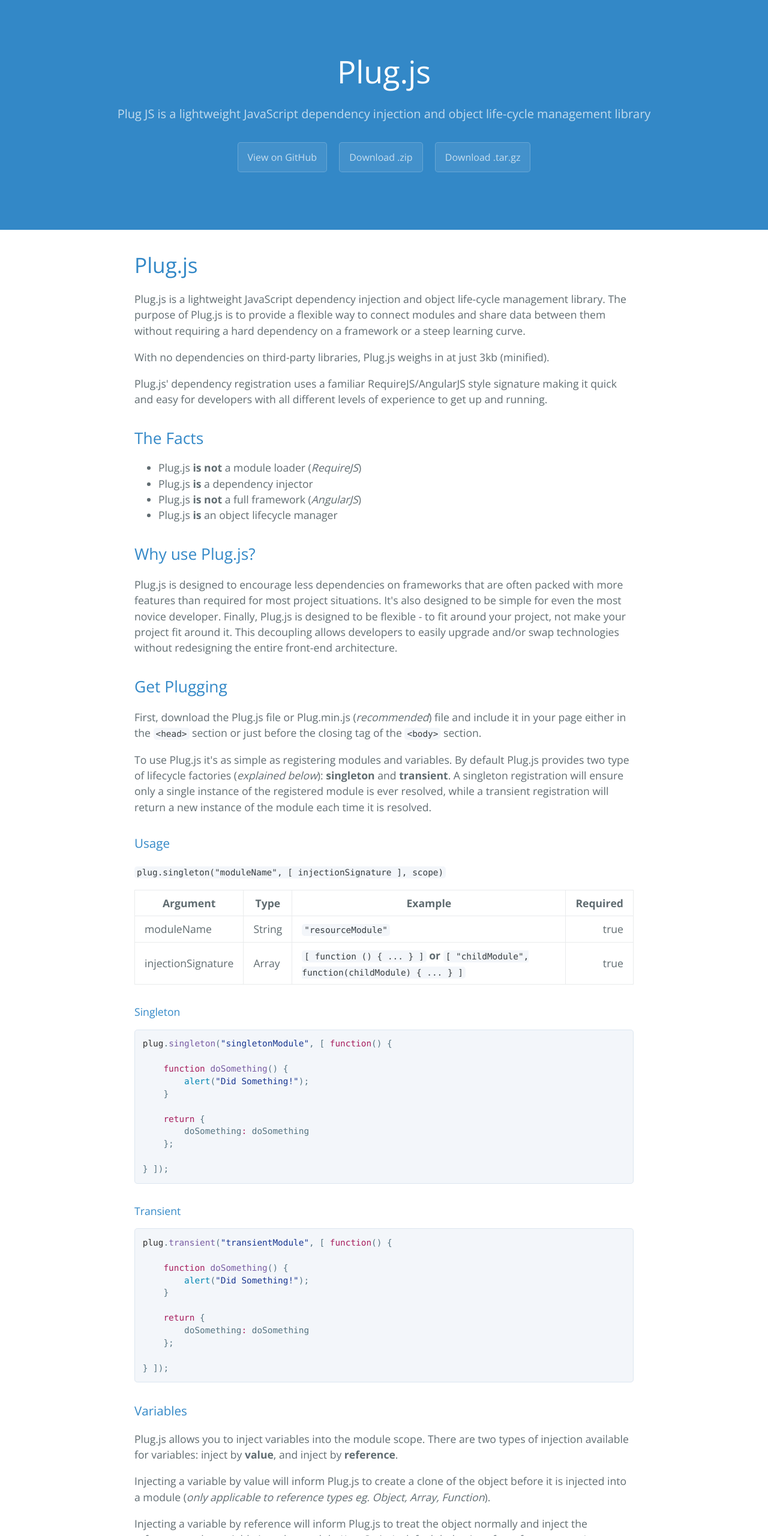
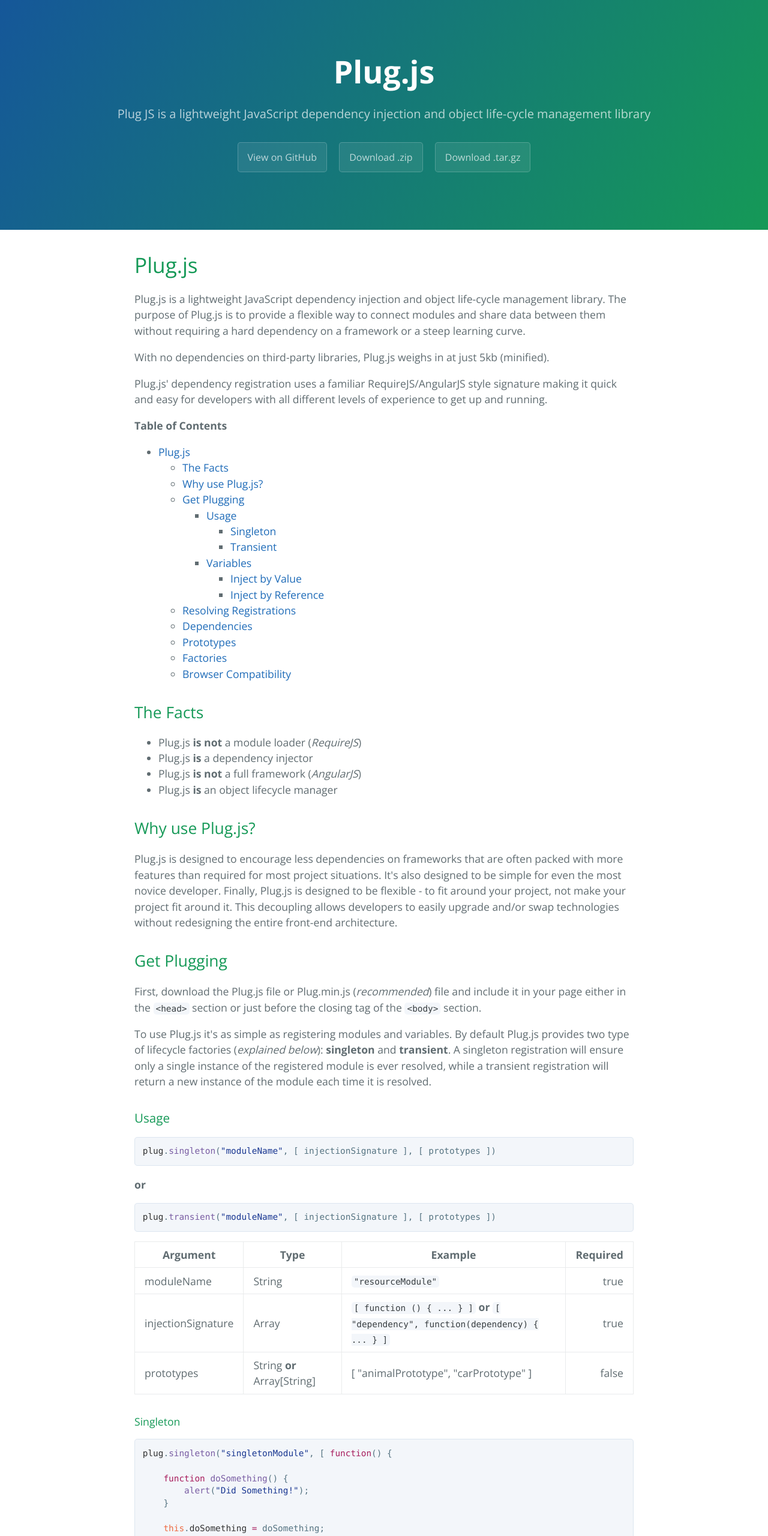
Before and after one commit to andrewcourtice/plug.js, a plain HTML site: page index.html in a window 1280 px wide. Shown: the top 2560 px of the page at 60% size. Drawn offline with nearby package versions, Linux system fonts and the light colour scheme.

Commit message:
Create gh-pages branch via GitHub

```diff
--- a/index.html
+++ b/index.html
@@ -24,9 +24,49 @@
 
 <p>Plug.js is a lightweight JavaScript dependency injection and object life-cycle management library. The purpose of Plug.js is to provide a flexible way to connect modules and share data between them without requiring a hard dependency on a framework or a steep learning curve.</p>
 
-<p>With no dependencies on third-party libraries, Plug.js weighs in at just 3kb (minified).</p>
+<p>With no dependencies on third-party libraries, Plug.js weighs in at just 5kb (minified).</p>
 
 <p>Plug.js' dependency registration uses a familiar RequireJS/AngularJS style signature making it quick and easy for developers with all different levels of experience to get up and running.</p>
+
+<p><strong>Table of Contents</strong></p>
+
+<ul>
+<li>
+<a href="#plugjs">Plug.js</a>
+
+<ul>
+<li><a href="#the-facts">The Facts</a></li>
+<li><a href="#why-use-plugjs">Why use Plug.js?</a></li>
+<li>
+<a href="#get-plugging">Get Plugging</a>
+
+<ul>
+<li>
+<a href="#usage">Usage</a>
+
+<ul>
+<li><a href="#singleton">Singleton</a></li>
+<li><a href="#transient">Transient</a></li>
+</ul>
+</li>
+<li>
+<a href="#variables">Variables</a>
+
+<ul>
+<li><a href="#inject-by-value">Inject by Value</a></li>
+<li><a href="#inject-by-reference">Inject by Reference</a></li>
+</ul>
+</li>
+</ul>
+</li>
+<li><a href="#resolving-registrations">Resolving Registrations</a></li>
+<li><a href="#dependencies">Dependencies</a></li>
+<li><a href="#prototypes">Prototypes</a></li>
+<li><a href="#factories">Factories</a></li>
+<li><a href="#browser-compatibility">Browser Compatibility</a></li>
+</ul>
+</li>
+</ul>
 
 <h2>
 <a id="the-facts" class="anchor" href="#the-facts" aria-hidden="true"><span aria-hidden="true" class="octicon octicon-link"></span></a>The Facts</h2>
@@ -53,7 +93,11 @@
 <h3>
 <a id="usage" class="anchor" href="#usage" aria-hidden="true"><span aria-hidden="true" class="octicon octicon-link"></span></a>Usage</h3>
 
-<p><code>plug.singleton("moduleName", [ injectionSignature ], scope)</code></p>
+<div class="highlight highlight-source-js"><pre><span class="pl-smi">plug</span>.<span class="pl-en">singleton</span>(<span class="pl-s"><span class="pl-pds">"</span>moduleName<span class="pl-pds">"</span></span>, [ injectionSignature ], [ prototypes ])</pre></div>
+
+<p><strong>or</strong></p>
+
+<div class="highlight highlight-source-js"><pre><span class="pl-smi">plug</span>.<span class="pl-en">transient</span>(<span class="pl-s"><span class="pl-pds">"</span>moduleName<span class="pl-pds">"</span></span>, [ injectionSignature ], [ prototypes ])</pre></div>
 
 <table>
 <thead>
@@ -75,9 +119,15 @@
 <td>injectionSignature</td>
 <td>Array</td>
 <td>
-<code>[ function () { ... } ]</code> <strong>or</strong> <code>[ "childModule", function(childModule) { ... } ]</code>
+<code>[ function () { ... } ]</code> <strong>or</strong> <code>[ "dependency", function(dependency) { ... } ]</code>
 </td>
 <td align="right">true</td>
+</tr>
+<tr>
+<td>prototypes</td>
+<td>String <strong>or</strong> Array[String]</td>
+<td>[ "animalPrototype", "carPrototype" ]</td>
+<td align="right">false</td>
 </tr>
 </tbody>
 </table>
@@ -88,12 +138,10 @@
 <div class="highlight highlight-source-js"><pre><span class="pl-smi">plug</span>.<span class="pl-en">singleton</span>(<span class="pl-s"><span class="pl-pds">"</span>singletonModule<span class="pl-pds">"</span></span>, [ <span class="pl-k">function</span>() {
 
     <span class="pl-k">function</span> <span class="pl-en">doSomething</span>() {
-        <span class="pl-c1">alert</span>(<span class="pl-s"><span class="pl-pds">"</span>Did Something!<span class="pl-pds">"</span></span>);
+        <span class="pl-en">alert</span>(<span class="pl-s"><span class="pl-pds">"</span>Did Something!<span class="pl-pds">"</span></span>);
     }
 
-    <span class="pl-k">return</span> {
-        doSomething<span class="pl-k">:</span> doSomething
-    };
+    <span class="pl-v">this</span>.<span class="pl-smi">doSomething</span> <span class="pl-k">=</span> doSomething;
 
 } ]);</pre></div>
 
@@ -103,14 +151,14 @@
 <div class="highlight highlight-source-js"><pre><span class="pl-smi">plug</span>.<span class="pl-en">transient</span>(<span class="pl-s"><span class="pl-pds">"</span>transientModule<span class="pl-pds">"</span></span>, [ <span class="pl-k">function</span>() {
 
     <span class="pl-k">function</span> <span class="pl-en">doSomething</span>() {
-        <span class="pl-c1">alert</span>(<span class="pl-s"><span class="pl-pds">"</span>Did Something!<span class="pl-pds">"</span></span>);
+        <span class="pl-en">alert</span>(<span class="pl-s"><span class="pl-pds">"</span>Did Something!<span class="pl-pds">"</span></span>);
     }
 
-    <span class="pl-k">return</span> {
-        doSomething<span class="pl-k">:</span> doSomething
-    };
+    <span class="pl-v">this</span>.<span class="pl-smi">doSomething</span> <span class="pl-k">=</span> doSomething;
 
 } ]);</pre></div>
+
+<p><strong>Note</strong>: The <code>oMod</code> module is injected (as a singleton) into each plug instance. The <code>oMod</code> module allows you to perform various operations on objects such as cloning and extending.</p>
 
 <h3>
 <a id="variables" class="anchor" href="#variables" aria-hidden="true"><span aria-hidden="true" class="octicon octicon-link"></span></a>Variables</h3>
@@ -175,11 +223,11 @@
         ],
         bar<span class="pl-k">:</span> {
             <span class="pl-en">a</span><span class="pl-k">:</span> <span class="pl-k">function</span>() {
-                <span class="pl-c1">alert</span>(<span class="pl-s"><span class="pl-pds">"</span>foo bar<span class="pl-pds">"</span></span>);
+                <span class="pl-en">alert</span>(<span class="pl-s"><span class="pl-pds">"</span>foo bar<span class="pl-pds">"</span></span>);
             },
             b<span class="pl-k">:</span> {
                 <span class="pl-en">a</span><span class="pl-k">:</span> <span class="pl-k">function</span>() {
-                    <span class="pl-c1">alert</span>(<span class="pl-s"><span class="pl-pds">"</span>another foo bar<span class="pl-pds">"</span></span>);
+                    <span class="pl-en">alert</span>(<span class="pl-s"><span class="pl-pds">"</span>another foo bar<span class="pl-pds">"</span></span>);
                 }
             }
         }
@@ -244,11 +292,11 @@
         ],
         bar<span class="pl-k">:</span> {
             <span class="pl-en">a</span><span class="pl-k">:</span> <span class="pl-k">function</span>() {
-                <span class="pl-c1">alert</span>(<span class="pl-s"><span class="pl-pds">"</span>foo bar<span class="pl-pds">"</span></span>);
+                <span class="pl-en">alert</span>(<span class="pl-s"><span class="pl-pds">"</span>foo bar<span class="pl-pds">"</span></span>);
             },
             b<span class="pl-k">:</span> {
                 <span class="pl-en">a</span><span class="pl-k">:</span> <span class="pl-k">function</span>() {
-                    <span class="pl-c1">alert</span>(<span class="pl-s"><span class="pl-pds">"</span>another foo bar<span class="pl-pds">"</span></span>);
+                    <span class="pl-en">alert</span>(<span class="pl-s"><span class="pl-pds">"</span>another foo bar<span class="pl-pds">"</span></span>);
                 }
             }
         }
@@ -274,7 +322,7 @@
 
 <div class="highlight highlight-source-js"><pre><span class="pl-k">var</span> fooBar <span class="pl-k">=</span> <span class="pl-smi">plug</span>.<span class="pl-en">resolve</span>(<span class="pl-s"><span class="pl-pds">"</span>moduleOrVariableName<span class="pl-pds">"</span></span>)</pre></div>
 
-<p>or</p>
+<p><strong>or</strong></p>
 
 <div class="highlight highlight-source-js"><pre><span class="pl-k">var</span> fooBar <span class="pl-k">=</span> <span class="pl-smi">plug</span>.<span class="pl-en">resolve</span>([ <span class="pl-s"><span class="pl-pds">"</span>module1<span class="pl-pds">"</span></span>, <span class="pl-s"><span class="pl-pds">"</span>module2<span class="pl-pds">"</span></span>, <span class="pl-s"><span class="pl-pds">"</span>value1<span class="pl-pds">"</span></span>, <span class="pl-s"><span class="pl-pds">"</span>module3<span class="pl-pds">"</span></span> ])</pre></div>
 
@@ -290,12 +338,10 @@
 <div class="highlight highlight-source-js"><pre><span class="pl-smi">plug</span>.<span class="pl-en">singleton</span>(<span class="pl-s"><span class="pl-pds">"</span>module1<span class="pl-pds">"</span></span>, [ <span class="pl-k">function</span>() {
 
     <span class="pl-k">function</span> <span class="pl-en">saySomething</span>(<span class="pl-smi">message</span>) {
-        <span class="pl-c1">alert</span>(message);
+        <span class="pl-en">alert</span>(message);
     }
 
-    <span class="pl-k">return</span> {
-        saySomething<span class="pl-k">:</span> saySomething
-    };
+    <span class="pl-v">this</span>.<span class="pl-smi">saySomething</span> <span class="pl-k">=</span> saySomething;
 
 } ]);
 
@@ -305,14 +351,52 @@
         <span class="pl-smi">module1</span>.<span class="pl-en">saySomething</span>(message);
     }
 
-    <span class="pl-k">return</span> {
-        saySomethingOnOtherModule<span class="pl-k">:</span> saySomethingOnOtherModule
-    };
+    <span class="pl-v">this</span>.<span class="pl-smi">saySomethingOnOtherModule</span> <span class="pl-k">=</span> saySomethingOnOtherModule;
 
 } ]);
 
 <span class="pl-k">var</span> module2 <span class="pl-k">=</span> <span class="pl-smi">plug</span>.<span class="pl-en">resolve</span>(<span class="pl-s"><span class="pl-pds">"</span>module2<span class="pl-pds">"</span></span>);
 <span class="pl-smi">module2</span>.<span class="pl-en">saySomethingOnOtherModule</span>(<span class="pl-s"><span class="pl-pds">"</span>Hello World!<span class="pl-pds">"</span></span>);</pre></div>
+
+<h2>
+<a id="prototypes" class="anchor" href="#prototypes" aria-hidden="true"><span aria-hidden="true" class="octicon octicon-link"></span></a>Prototypes</h2>
+
+<p>Plug.js' prototype management allows you to automate your modules inheritance. By adding prototypes to Plug.js you can assign any number of prototypes to your module when registering it. When the module is resolved, it's prototype is extended with the prototypes you assign to it.</p>
+
+<p>You can register a prototype on Plug.js using the <code>from</code> function.</p>
+
+<p><code>plug.from("prototypeName", prototype)</code></p>
+
+<table>
+<thead>
+<tr>
+<th>Argument</th>
+<th>Type</th>
+<th>Example</th>
+<th align="right">Required</th>
+</tr>
+</thead>
+<tbody>
+<tr>
+<td>prototypeName</td>
+<td>String</td>
+<td><code>"prototypeName"</code></td>
+<td align="right">true</td>
+</tr>
+<tr>
+<td>prototype</td>
+<td>Object</td>
+<td>{}</td>
+<td align="right">true</td>
+</tr>
+</tbody>
+</table>
+
+<p>To visualize how this works consider this example:</p>
+
+<p>let's assume you have a module called <code>smartWatch</code>. A smart watch can be considered both a <strong>watch</strong> and a <strong>smart device</strong>. A watch has behaviors such as <em>displaying the time</em>, <em>start stopwatch</em> and <em>stop stopwatch</em>. A smart device has behaviors such as <em>connecting to Bluetooth</em>, <em>connecting to Wi-Fi</em>, <em>GPS tracking</em> and <em>charging</em>. The <code>smartWatch</code> module would encompass all of these behaviors, but you may also have some other modules such as <code>analogueWatch</code>, <code>digitalWatch</code>, <code>mobilePhone</code> and <code>fitnessBand</code> so the <strong>watch</strong> and <strong>smart device</strong> behaviors would need to be reusable across all of these modules. This is where prototypes are useful. Prototypes allow your modules to inherit properties or functions. Plug.js allows your modules to inherit the properties or functions of any number of prototypes automatically.</p>
+
+<p>The smart watch example described above is available as a demo app in the examples folder of this repository.</p>
 
 <h2>
 <a id="factories" class="anchor" href="#factories" aria-hidden="true"><span aria-hidden="true" class="octicon octicon-link"></span></a>Factories</h2>
@@ -398,6 +482,40 @@
     <span class="pl-c">/* ... */</span>
 } ]);</pre></div>
 
+<h2>
+<a id="browser-compatibility" class="anchor" href="#browser-compatibility" aria-hidden="true"><span aria-hidden="true" class="octicon octicon-link"></span></a>Browser Compatibility</h2>
+
+<table>
+<thead>
+<tr>
+<th>Browser</th>
+<th>Version</th>
+</tr>
+</thead>
+<tbody>
+<tr>
+<td>Google Chrome</td>
+<td>7+</td>
+</tr>
+<tr>
+<td>Mozilla Firefox</td>
+<td>4+</td>
+</tr>
+<tr>
+<td>Opera</td>
+<td>11.6+</td>
+</tr>
+<tr>
+<td>Internet Explorer</td>
+<td>9+</td>
+</tr>
+<tr>
+<td>Apple Safari</td>
+<td>5.1+</td>
+</tr>
+</tbody>
+</table>
+
       <footer class="site-footer">
         <span class="site-footer-owner"><a href="https://github.com/andrewcourtice/plug.js">Plug.js</a> is maintained by <a href="https://github.com/andrewcourtice">andrewcourtice</a>.</span>
 
--- a/stylesheets/stylesheet.css
+++ b/stylesheets/stylesheet.css
@@ -14,10 +14,6 @@
   text-decoration: none; }
   a:hover {
     text-decoration: underline; }
-
-table {
-  margin-bottom: 1rem;
-}
 
 .btn {
   display: inline-block;
@@ -37,10 +33,6 @@
   text-decoration: none;
   background-color: rgba(255, 255, 255, 0.2);
   border-color: rgba(255, 255, 255, 0.3); }
-
-.project-name {
-  font-weight: 500;
-}
 
 @media screen and (min-width: 64em) {
   .btn {
@@ -64,7 +56,8 @@
 .page-header {
   color: #fff;
   text-align: center;
-  background-color: #3388C7; }
+  background-color: #159957;
+  background-image: linear-gradient(120deg, #155799, #159957); }
 
 @media screen and (min-width: 64em) {
   .page-header {
@@ -119,7 +112,7 @@
   margin-top: 2rem;
   margin-bottom: 1rem;
   font-weight: normal;
-  color: #3388C7; }
+  color: #159957; }
 .main-content p {
   margin-bottom: 1em; }
 .main-content code {
```
Also changed, not shown: params.json (+1 -1 lines).
